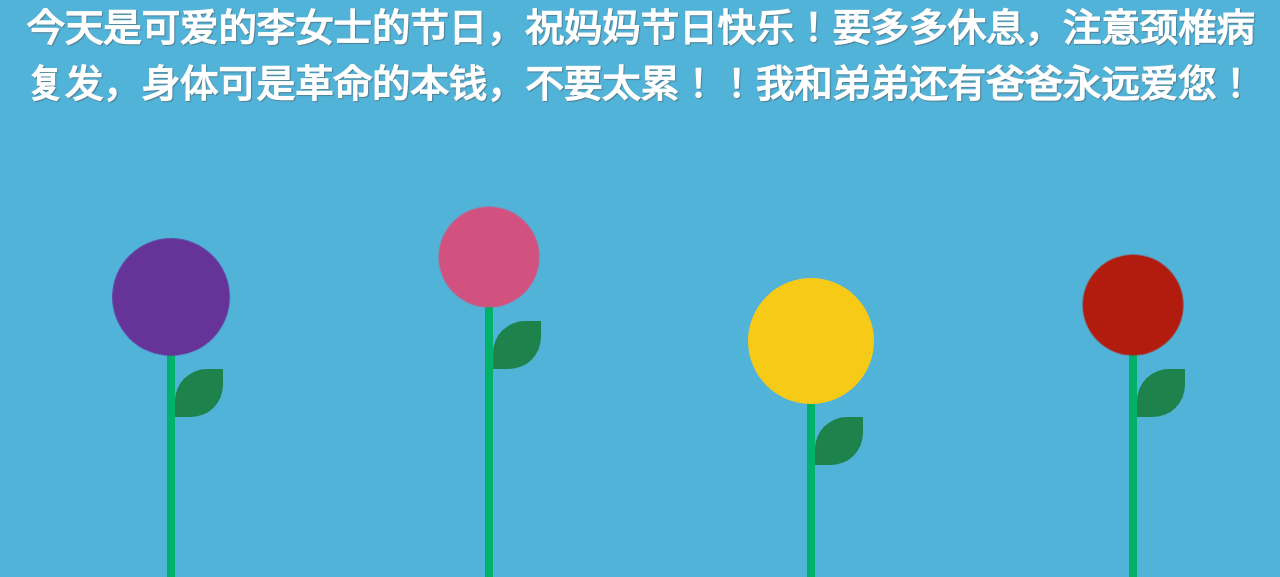
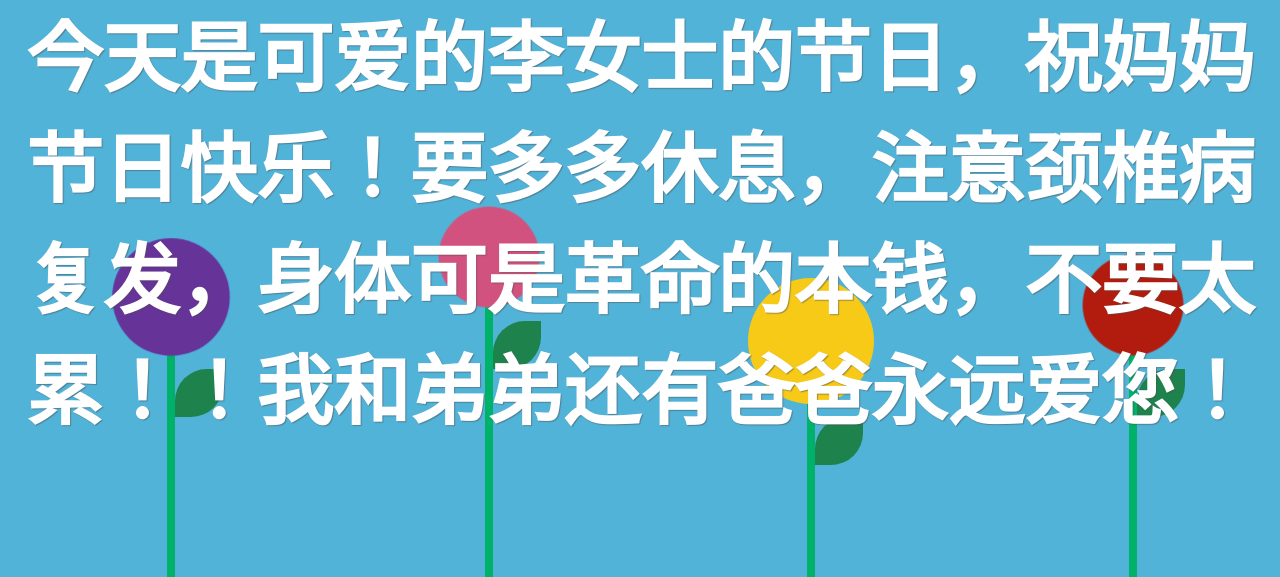
Before and after one commit to Judebbb/mothersday, a plain HTML site: page mothersday/index.html in a window 1280 px wide. Shown: the part 223-800 px from the top of the page. Drawn offline with Linux system fonts and the light colour scheme.

Commit message:
Update style.css

```diff
--- a/mothersday/style.css
+++ b/mothersday/style.css
@@ -41,7 +41,7 @@ h1 {
 }
 
 p {
-  font-size: 3vw;
+  font-size: 6vw;
 }
 
 .sun {
```
